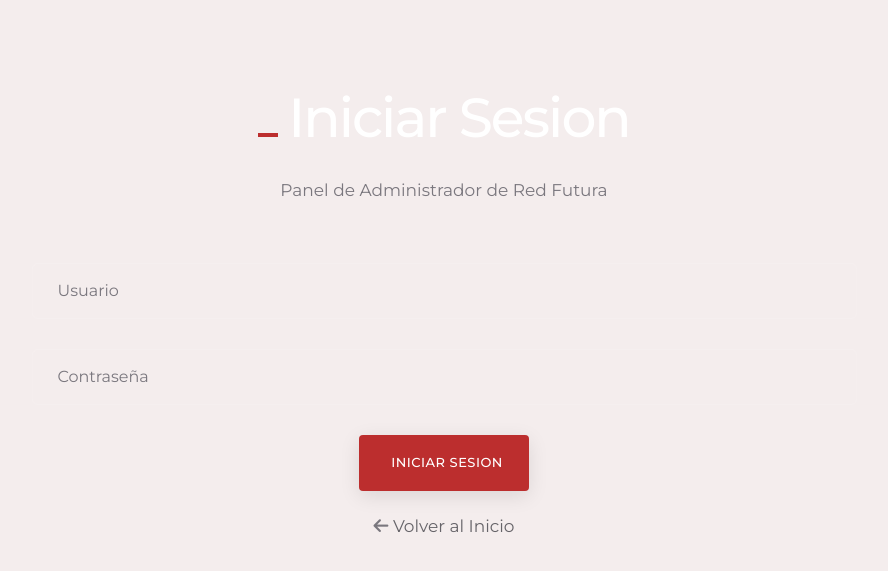
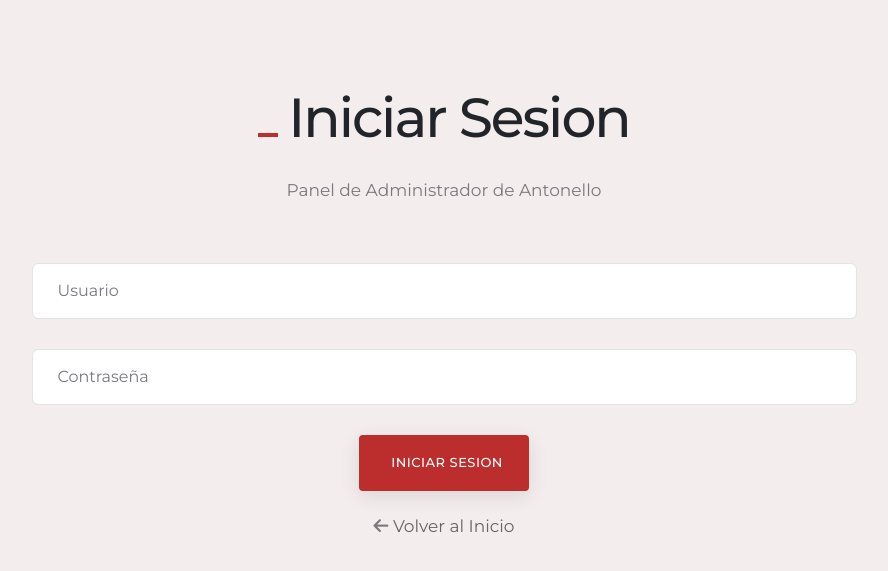
Before and after one commit to Marcomussa/antonello-panel, a Node server app: page / in a window 1280 px wide. Shown: the top 571 px of the page, without its empty margins (196-1084 px from the left). Run offline with Node 20, Linux system fonts and the light colour scheme; some libraries are stand-ins or nearby versions.

Commit message:
Add Login Func

```diff
--- a/app.mjs
+++ b/app.mjs
@@ -42,7 +42,7 @@ const users = [];
 const userAlpha = {
     id: Date.now().toString(),
     name: "Antonello",
-    username: "a",
+    email: "a",
     password: "",
 };
 
@@ -51,6 +51,7 @@ async function hashPass() {
     userAlpha.password = pass;
     users.push(userAlpha);
     return pass;
+
 }
 hashPass();
 
@@ -62,7 +63,7 @@ initializePassport(passport,
 //! Server
 const start = async () => {
     try {
-        app.listen(8080, () => {
+        app.listen(4000, () => {
             console.log('Server on Port 4000')
         })
     } catch (error) {
--- a/public/views/login.ejs
+++ b/public/views/login.ejs
@@ -30,19 +30,19 @@
             <div class="container">
                 <div class="row justify-content-center mb-3 xs-mb-8" data-anime='{ "translateY": [50, 0], "opacity": [0,1], "duration": 600, "delay": 0, "staggervalue": 300, "easing": "easeOutQuad" }'>
                     <div class="col-xl-7 col-lg-8 text-center">
-                        <h2 class="alt-font text-white fw-500 ls-minus-2px"><span class="w-20px h-4px d-inline-block bg-base-color me-10px"></span>Iniciar Sesion</h2>
-                        <p>Panel de Administrador de Red Futura</p>
+                        <h2 class="alt-font text-dark fw-500 ls-minus-2px"><span class="w-20px h-4px d-inline-block bg-base-color me-10px"></span>Iniciar Sesion</h2>
+                        <p>Panel de Administrador de Antonello</p>
                     </div>
                 </div>
                 <div class="row row-cols-md-1 justify-content-center" data-anime='{ "translateY": [0, 0], "opacity": [0,1], "duration": 600, "delay": 100, "staggervalue": 300, "easing": "easeOutQuad" }'>
                     <div class="col-xl-9 col-lg-11">
                         <!-- start contact form -->
-                        <form method="post" action="/auth/login" class="row contact-form-style-02">
+                        <form method="post" action="/login" class="row contact-form-style-02">
                             <div class="col-md-12 mb-30px">
-                                <input class="input-name bg-transparent border-color-transparent-white-light form-control" type="text" name="email" placeholder="Usuario" />
+                                <input class="input-name form-control" type="text" name="email" placeholder="Usuario" />
                             </div>
                             <div class="col-md-12 mb-30px">
-                                <input class="bg-transparent border-color-transparent-white-light form-control" type="password" name="password" placeholder="Contraseña" />
+                                <input class="input-name form-control" type="password" name="password" placeholder="Contraseña" />
                             </div>
 
                             <div>
```
